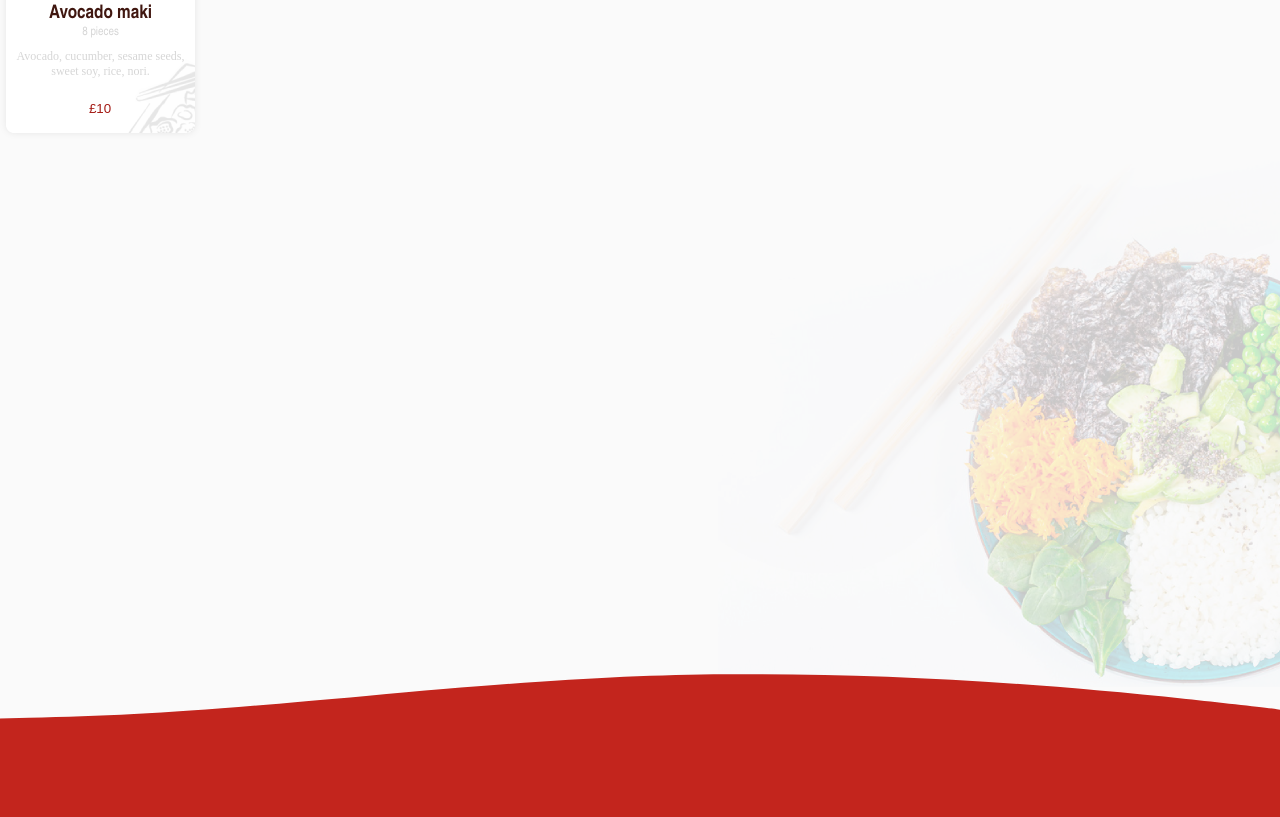
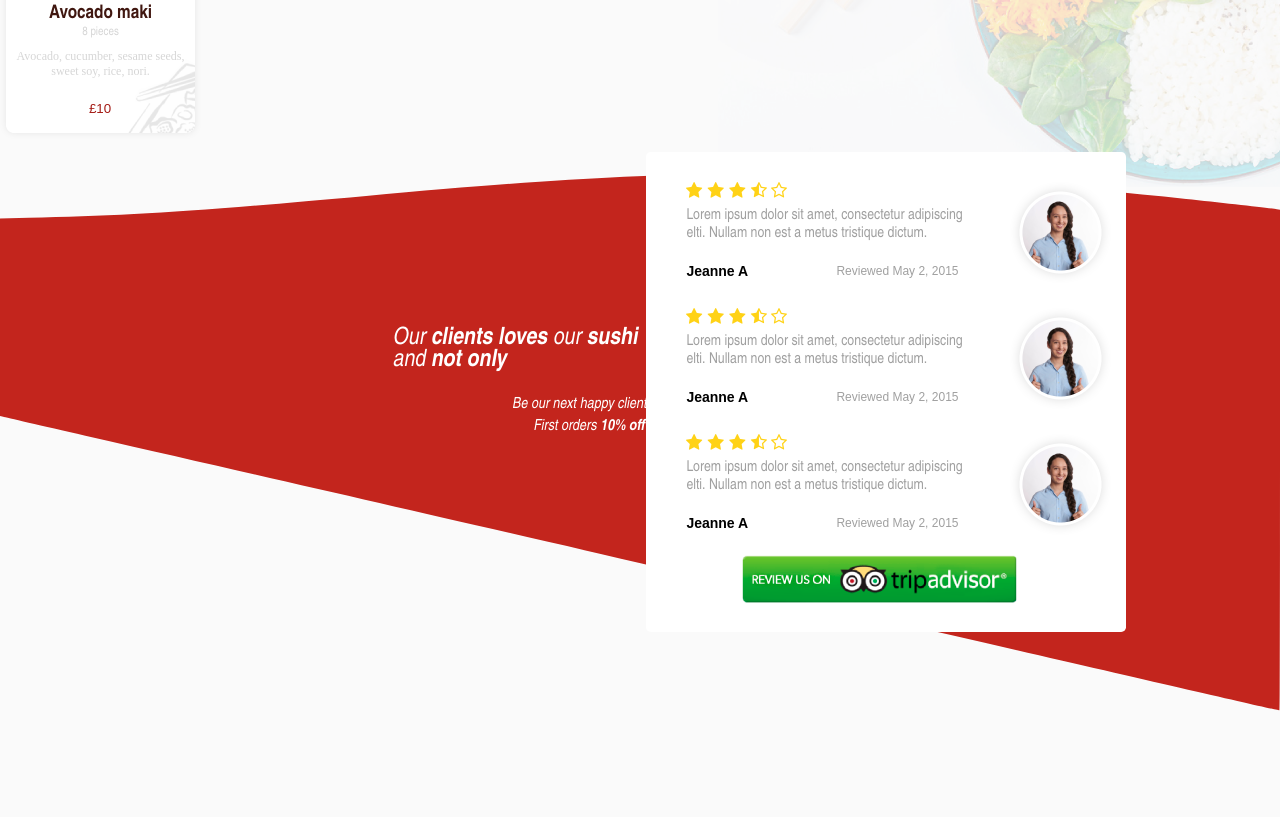
Before and after one commit to UnknownRakon/psd, a plain HTML site: page index.html in a window 1280 px wide. Shown: the part 1483-2300 px from the top of the page. Drawn offline with Linux system fonts and the light colour scheme.

Commit message:
article2

```diff
--- a/index.html
+++ b/index.html
@@ -98,9 +98,6 @@
                             </li>
                         </ul>
                     </div>
-                    <div class="review">
-
-                    </div>
                 </section>
                 <section class="reviews">
                     <div class="svg">
@@ -130,10 +127,42 @@
                                 First orders
                                 <tspan style="font-weight: bold;">10% off</tspan>
                             </text>
+                            <!-- <text x="200" y="275" font-family="Arial Narrow" fill="#fff" font-size="18px" font-style="italic">
+                                Check our profile on
+                            </text>
+                            <text x="225" y="300" font-family="Arial Narrow" fill="#fff" font-size="24px" font-style="italic">
+                                <tspan style="font-weight: bold;">Instagram</tspan>
+                            </text>  -->
                         </svg>
                     </div>
+                    <div class="review">
+                        <div class="who">
+                            <img src="img/reviews/foto.png" class="photo">
+                            <img src="img/reviews/stars.png">
+                            <p class="text">Lorem ipsum dolor sit amet, consectetur adipiscing elti. Nullam non est a metus tristique dictum.</p>
+                            <p class="signature">Jeanne A</p>
+                            <p class="date">Reviewed May 2, 2015</p>
+                        </div>
+                        <div class="who">
+                            <img src="img/reviews/foto.png" class="photo">
+                            <img src="img/reviews/stars.png">
+                            <p class="text">Lorem ipsum dolor sit amet, consectetur adipiscing elti. Nullam non est a metus tristique dictum.</p>
+                            <p class="signature">Jeanne A</p>
+                            <p class="date">Reviewed May 2, 2015</p>
+                        </div>
+                        <div class="who">
+                            <img src="img/reviews/foto.png" class="photo">
+                            <img src="img/reviews/stars.png">
+                            <p class="text">Lorem ipsum dolor sit amet, consectetur adipiscing elti. Nullam non est a metus tristique dictum.</p>
+                            <p class="signature">Jeanne A</p>
+                            <p class="date">Reviewed May 2, 2015</p>
+                        </div>
+                        <button><img src="img/reviews/Tripadvisor.png"></button>
+                    </div>
                 </section>
-                <section></section>
+                <section>
+
+                </section>
             </article>
             <footer>
 
--- a/style.css
+++ b/style.css
@@ -236,6 +236,56 @@ section.reviews > .svg{
     width: 100%;
 }
 .review{
-    width: 430px;
-    height: 500px;
+    width: 480px;
+    height: 480px;
+    position: absolute;
+    z-index: 1000;
+    background-color: white;
+    bottom: 11%;
+    right: 12%;
+    border-radius: 1%;
 }
+.who{
+    padding-top: 30px;
+    padding-right: 15px;
+    padding-left: 40px;
+
+}
+.who > .photo{
+    float: right;
+}
+.who > .text{
+    color: #a0a0a0;
+    font-family: "Arial Narrow";
+    font-size: 15px;
+    display: block;
+    width: 280px;
+    margin-top: 5px;
+}
+.who > .signature{
+    color: #000000;
+    font-size: 14px;
+    font-family: "Arial";
+    font-weight: bold;
+    margin-top: 20px;
+    float: left;
+}
+.who > .date{
+    margin-top: 21px;
+    margin-left: 150px;
+    font-size: 12px;
+    font-family: "Arial";
+    color: #a0a0a0;
+}
+.review > button{
+    border: none;
+    outline: none;
+    background: none;
+    margin-left: 20%;
+    margin-top: 20px;
+    transition-property: margin-top;
+    transition: 0.1s;
+}
+.review > button:active{
+    margin-top: 25px;
+}
```
Also changed, not shown: img/reviews/Tripadvisor.png (added), img/reviews/back2.png (added), img/reviews/foto.png (added), img/reviews/stars.png (added).
